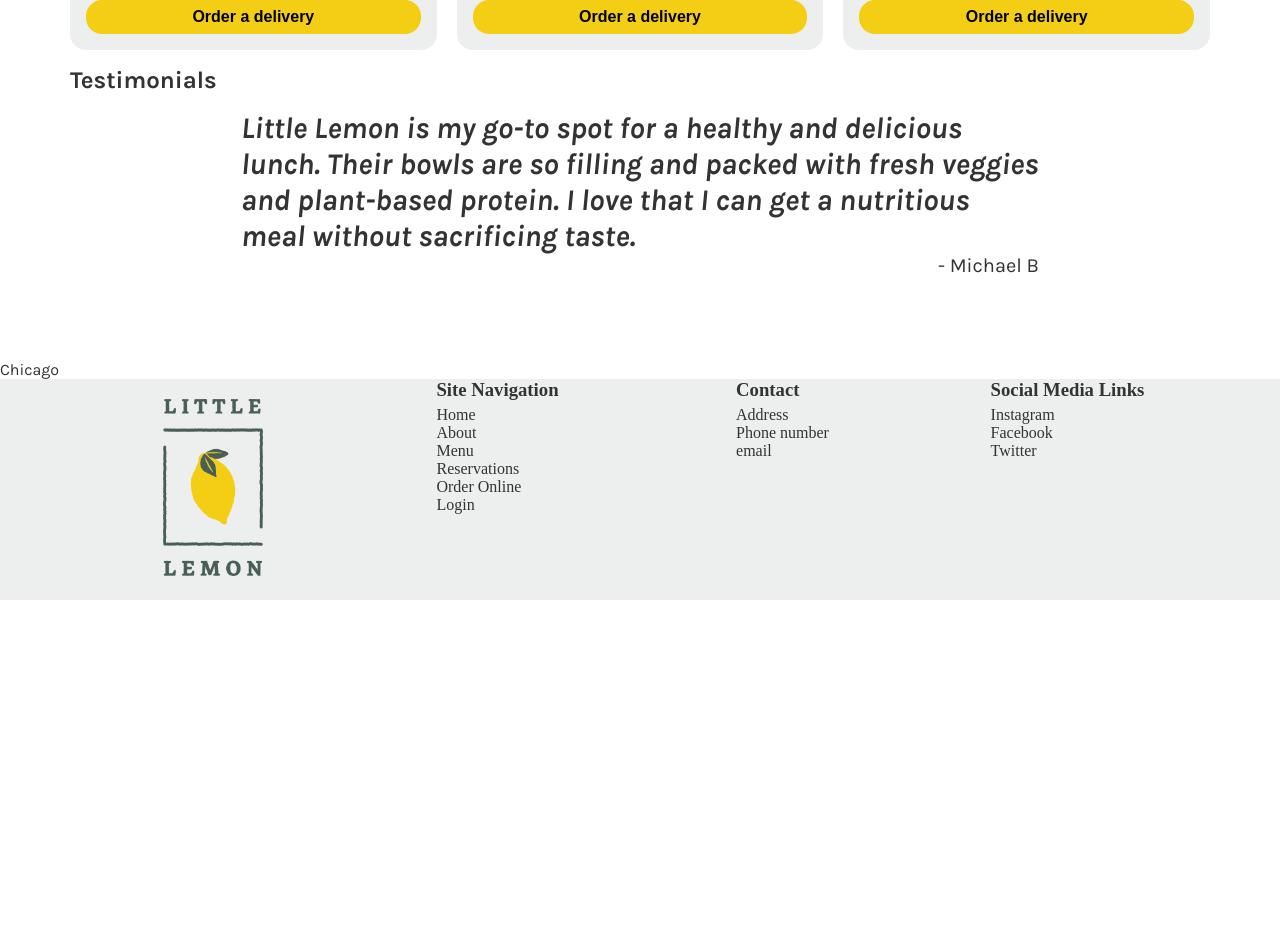
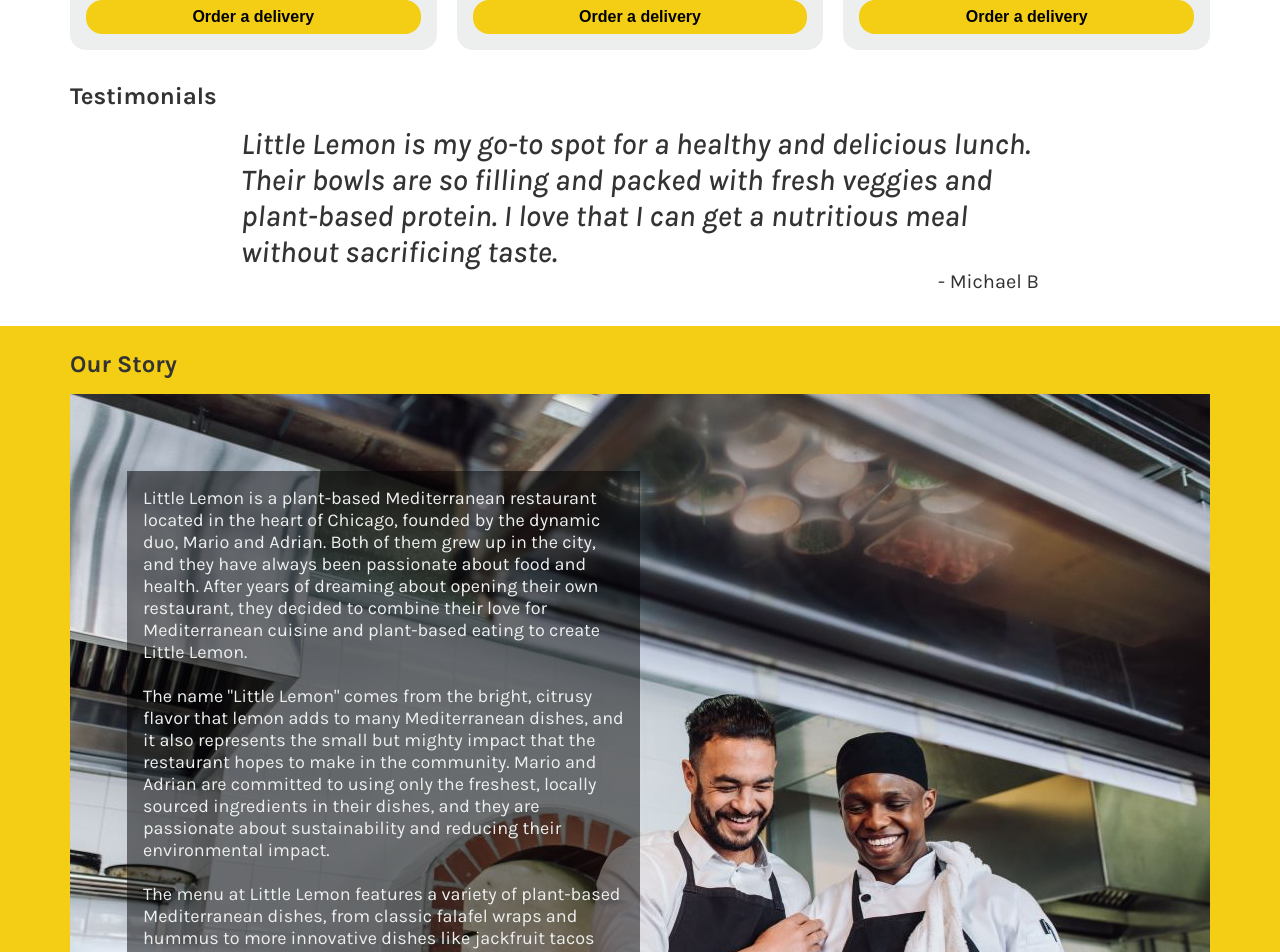
Before and after one commit to hummus-erectus/little-lemon, a React (Create React App) app: page / in a window 1280 px wide. Shown: the part 980-1932 px from the top of the page. Before the commit the page ends 1580 px from the top, so only its background shows below. Built offline with nearby package versions, Linux system fonts and the light colour scheme; a web font is replaced by a local one.

Commit message:
Created About section

```diff
--- /dev/null
+++ b/src/components/About.jsx
@@ -0,0 +1,25 @@
+import founders from "../assets/founders.jpg"
+
+function About() {
+    return (
+        <section className="about-section">
+            <div className="container about-container">
+                <h2>Our Story</h2>
+                <div className="story-container">
+                    <img className="founders-img" src={founders} alt="Mario and Adrian" />
+                    <div className="about-text-container">
+                        <p>Little Lemon is a plant-based Mediterranean restaurant located in the heart of Chicago, founded by the dynamic duo, Mario and Adrian. Both of them grew up in the city, and they have always been passionate about food and health. After years of dreaming about opening their own restaurant, they decided to combine their love for Mediterranean cuisine and plant-based eating to create Little Lemon.
+                        <br />
+                        <br />
+                        The name "Little Lemon" comes from the bright, citrusy flavor that lemon adds to many Mediterranean dishes, and it also represents the small but mighty impact that the restaurant hopes to make in the community. Mario and Adrian are committed to using only the freshest, locally sourced ingredients in their dishes, and they are passionate about sustainability and reducing their environmental impact.
+                        <br />
+                        <br />
+                        The menu at Little Lemon features a variety of plant-based Mediterranean dishes, from classic falafel wraps and hummus to more innovative dishes like jackfruit tacos and vegan shawarma. There are also plenty of gluten-free and nut-free options, making it a great spot for anyone with dietary restrictions. The restaurant is casual and welcoming, with a bright and airy atmosphere that reflects the owners' passion for health and wellness.</p>
+                    </div>
+                </div>
+            </div>
+        </section>
+    )
+}
+
+export default About
--- a/src/components/Chicago.jsx
+++ /dev/null
@@ -1,7 +0,0 @@
-function Chicago() {
-    return (
-        <div>Chicago</div>
-    )
-}
-
-export default Chicago
--- a/src/components/Testimonials.jsx
+++ b/src/components/Testimonials.jsx
@@ -13,7 +13,7 @@ function Testimonials() {
     }, [testimonialsData.length]);
 
     return (
-        <section>
+        <section className="testimonials-section">
             <div className="container testimonials-container">
                 <h2>Testimonials</h2>
                 <div className="testimonials-carousel">
--- a/src/components/testimonialsData.js
+++ b/src/components/testimonialsData.js
@@ -9,4 +9,14 @@ export default [
         quote: "I've been to Little Lemon several times now and it never disappoints. The vegan shawarma is my favorite - it's so satisfying and flavorful. I highly recommend this spot to anyone looking for delicious, healthy food in Chicago.",
         name: "Rachel M"
     },
+    {
+        id: 3,
+        quote: "I was blown away by the creativity and flavors at Little Lemon. The jackfruit tacos were a new experience for me, and I loved them! Plus, the staff were so friendly and accommodating.",
+        name: "Rika G"
+    },
+    {
+        id: 4,
+        quote: "I'm so impressed with Little Lemon's commitment to sustainability. The restaurant is beautiful and eco-friendly, and the food is all locally sourced. It's clear that the owners care deeply about their impact on the planet.",
+        name: "Sophia T"
+    },
 ]
--- a/src/index.css
+++ b/src/index.css
@@ -224,10 +224,13 @@ li a{
   color: #EE9972;
 }
 
+.testimonials-section{
+  margin-top: 32px;
+}
 
 .testimonials-carousel{
   position: relative;
-  width: 70%;
+  width: 80%;
   height: 350px;
   margin: 0 auto;
 }
@@ -246,7 +249,7 @@ li a{
 
 .testimonial-quote {
   font-style: italic;
-  font-weight: 600;
+  font-weight: 500;
   font-size: 24px;
 }
 
@@ -255,7 +258,31 @@ li a{
   text-align: right;
 }
 
+.about-section{
+  background-color: #F4CE14;
+  padding-top: 8px;
+  /* color: #333333; */
+}
 
+.story-container{
+  position: relative;
+}
+
+.founders-img{
+  width: 100%;
+}
+
+.about-text-container{
+  position: absolute;
+  top: 10%;
+  bottom: 10%;
+  left: 5%;
+  right: 50%;
+  background-color: rgba(0, 0, 0, 0.5);
+  color: #EDEFEE;
+  font-size: 18px;
+  padding: 16px
+}
 
 
 
@@ -287,6 +314,24 @@ footer h3{
   margin-bottom: 5px;
 }
 
+@media(min-width:350px){
+  .testimonials-carousel{
+    height: 290px;
+  }
+}
+
+@media(min-width:400px){
+  .testimonials-carousel{
+    height: 250px;
+  }
+}
+
+@media(min-width:500px){
+  .testimonials-carousel{
+    height: 210px;
+  }
+}
+
 @media(min-width:576px){
   .card-container{
     grid-template-columns: 1fr 1fr;
@@ -294,15 +339,16 @@ footer h3{
   }
 
   .testimonials-carousel{
-    height: 300px;
+    height: 250px;
+    width: 75%;
   }
 
   .testimonial-quote {
-    font-size: 30px;
+    font-size: 26px;
   }
 
   .testimonial-name{
-    font-size: 20px;
+    font-size: 18px;
   }
 }
 
@@ -361,6 +407,21 @@ footer h3{
   }
 
   .testimonials-carousel{
-    height: 250px;
+    width: 70%;
+  }
+
+  .testimonial-quote {
+    font-size: 30px;
+  }
+
+  .testimonial-name{
+    font-size: 20px;
   }
 }
+
+@media(min-width: 1040px){
+  .testimonials-carousel{
+    height: 200px;
+
+  }
+}
--- a/src/pages/HomePage.jsx
+++ b/src/pages/HomePage.jsx
@@ -1,4 +1,4 @@
-import Chicago from "../components/Chicago"
+import About from "../components/About"
 import CTA from "../components/CTA"
 import Specials from "../components/Specials"
 import Testimonials from "../components/Testimonials"
@@ -9,7 +9,7 @@ function HomePage() {
             <CTA />
             <Specials />
             <Testimonials />
-            <Chicago />
+            <About />
         </>
     )
 }
```
Also changed, not shown: src/assets/founders.jpg (added).
